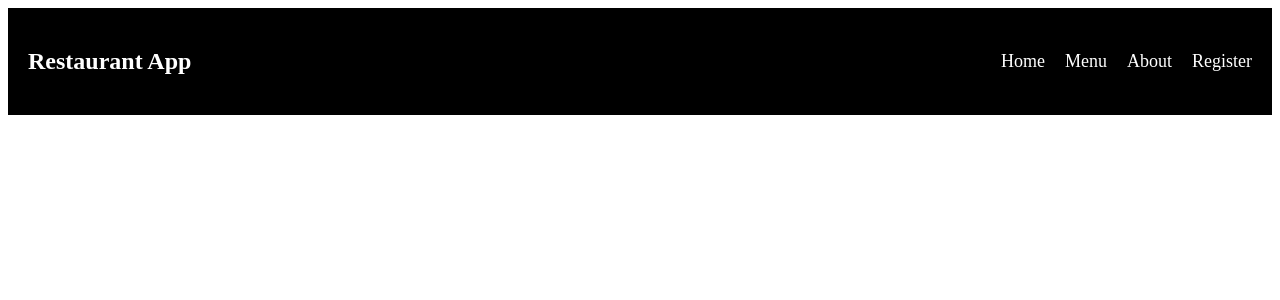
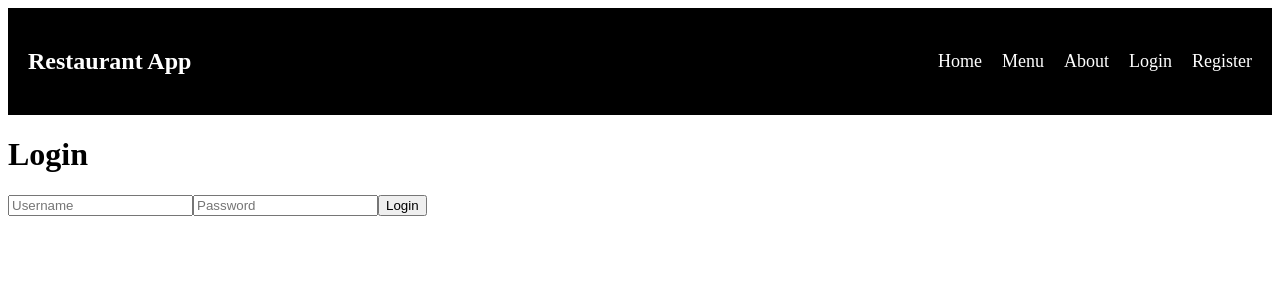
Before and after one commit to Harivsrd/Restaurant-Management-System, a React app in the folder frontend/: page /login in a window 1280 px wide. Shown: the top 300 px of the page. Built offline with nearby package versions, Linux system fonts and the light colour scheme; the HTML template or start-up script is replaced by a standard one.

Commit message:
feat: build frontend login system

```diff
--- a/frontend/src/App.jsx
+++ b/frontend/src/App.jsx
@@ -6,6 +6,7 @@ import Home from "./pages/Home";
 import Menu from "./pages/Menu";
 import About from "./pages/About";
 import Register from "./pages/Register";
+import Login from "./pages/Login";
 
 function App() {
   return (
@@ -14,6 +15,7 @@ function App() {
 
       <Routes>
         <Route path="/register" element={<Register />} />
+        <Route path="/login" element={<Login />} />
         <Route path="/" element={<Home />} />
         <Route path="/menu" element={<Menu />} />
         <Route path="/about" element={<About />} />
--- a/frontend/src/components/Navbar.jsx
+++ b/frontend/src/components/Navbar.jsx
@@ -10,6 +10,7 @@ function Navbar() {
                 <Link to="/">Home</Link>
                 <Link to="/menu">Menu</Link>
                 <Link to="/about">About</Link>
+                <Link to="/login">Login</Link>
                 <Link to="/register">Register</Link>
             </div>
         </nav>
--- /dev/null
+++ b/frontend/src/pages/Login.jsx
@@ -0,0 +1,58 @@
+import { useState } from "react";
+
+import API from "../services/api";
+
+function Login() {
+
+    const [formData, setFormData ] = useState({
+        username:"",
+        password:"",
+    });
+
+    const handleChange = (e) => {
+        setFormData({
+            ...formData,
+            [e.target.name] : e.target.value,
+        });
+    };
+
+    const handleSubmit = async (e) => {
+        e.preventDefault();
+
+        try {
+            const response = await API.post(
+                "users/login/",
+                formData
+            );
+
+            localStorage.setItem("token", response.data.access);
+
+            alert("Login Successful");
+            console.log(response.data);
+        }
+        catch(error){
+            console.log(error);
+            alert("Invalid Credentials");
+        }
+    }
+
+    return (
+        <div>
+            <h1>Login</h1>
+
+            <form onSubmit={handleSubmit} >
+                <input type="text" name="username"
+                 placeholder="Username" onChange={handleChange}
+                />
+                <input type="password" name="password"
+                 placeholder="Password" onChange={handleChange}
+                />
+                <button type="submit">
+                    Login
+                </button>
+            </form>
+        </div>
+    )
+}
+
+export default Login;
```
